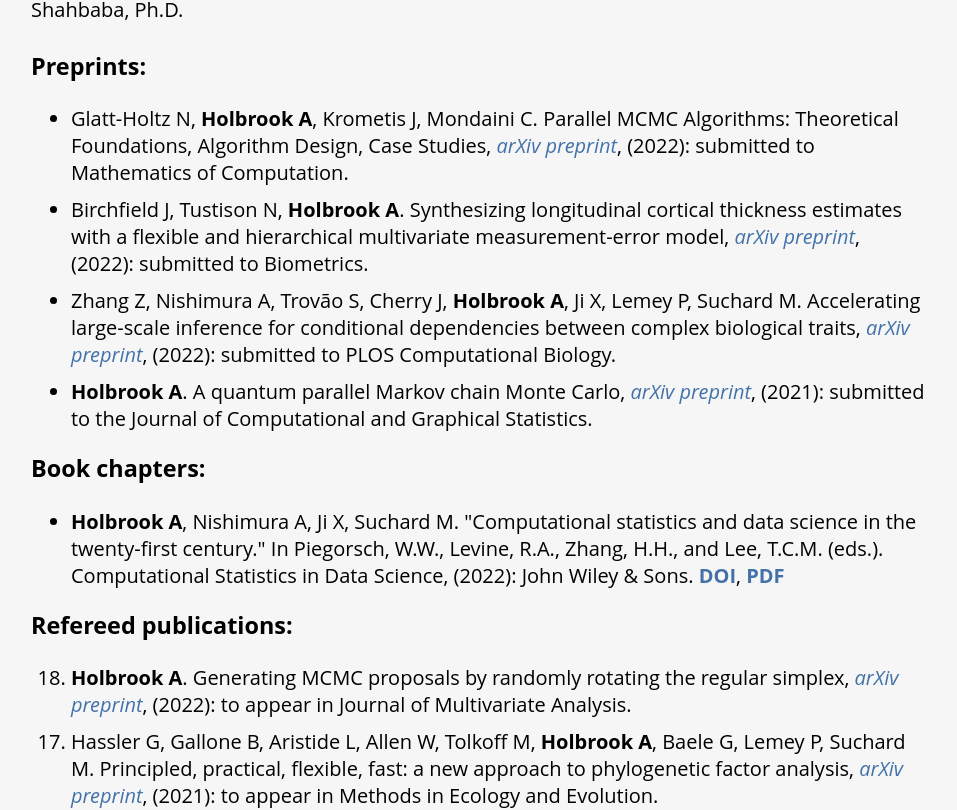
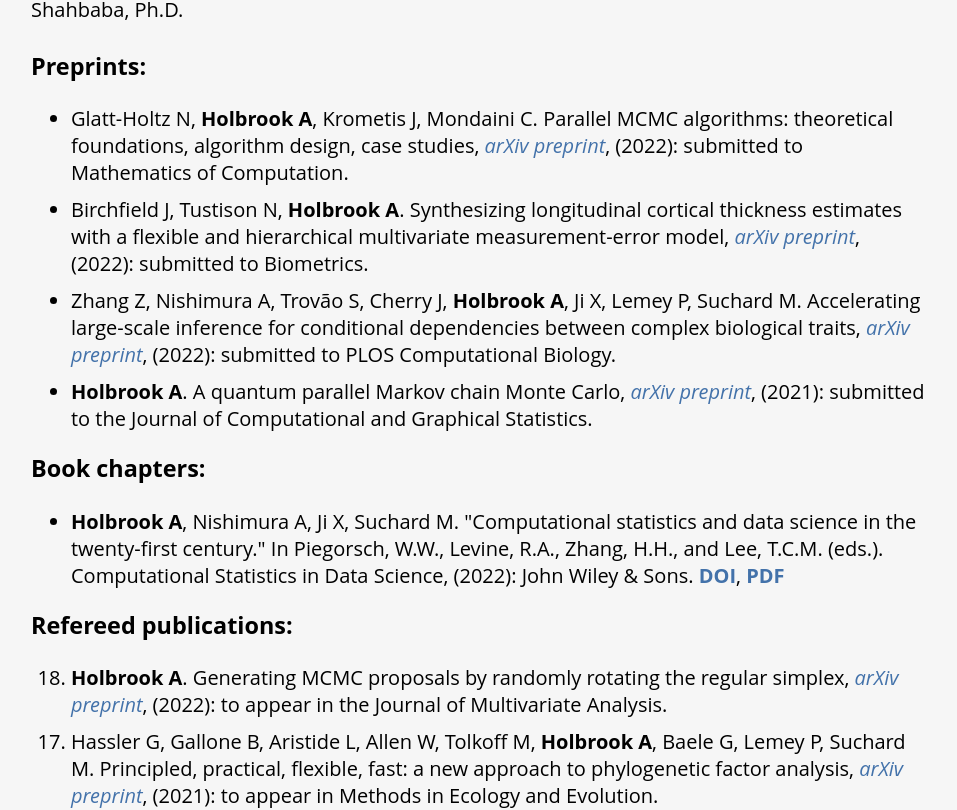
Before and after one commit to andrewjholbrook/andrewjholbrook.github.io, a Jekyll site: the page built from research.html, in a window 1280 px wide. Shown: the part 160-970 px from the top of the page, without its empty margins (161-1118 px from the left). Built offline with Jekyll 4.4.1, drawn with Linux system fonts in a browser that asks for light colours; a style sheet for code colours, icons or effects is not loaded.

Commit message:
Update research.html

```diff
--- a/research.html
+++ b/research.html
@@ -11,7 +11,7 @@ title: Andrew Holbrook | Research
 
   <h3>Preprints:</h3>
   <ul id="preprints">
-        <li>Glatt-Holtz N, <b>Holbrook A</b>, Krometis J, Mondaini C. Parallel MCMC Algorithms: Theoretical Foundations, Algorithm Design, Case Studies, <i><a href="https://arxiv.org/abs/2209.04750" target="_blank">arXiv preprint</a></i>, (2022): submitted to Mathematics of Computation.  </li>
+        <li>Glatt-Holtz N, <b>Holbrook A</b>, Krometis J, Mondaini C. Parallel MCMC algorithms: theoretical foundations, algorithm design, case studies, <i><a href="https://arxiv.org/abs/2209.04750" target="_blank">arXiv preprint</a></i>, (2022): submitted to Mathematics of Computation.  </li>
         <li>Birchfield J, Tustison N, <b>Holbrook A</b>. Synthesizing longitudinal cortical thickness estimates with a flexible and hierarchical multivariate measurement-error model, <i><a href="http://arxiv.org/abs/2204.03576" target="_blank">arXiv preprint</a></i>, (2022): submitted to Biometrics. </li>
     <li>Zhang Z, Nishimura A, Trovão S, Cherry J, <b>Holbrook A</b>, Ji X, Lemey P, Suchard M. Accelerating large-scale inference for conditional dependencies between complex biological traits, <i><a href="http://arxiv.org/abs/2201.07291" target="_blank">arXiv preprint</a></i>, (2022): submitted to PLOS Computational Biology.</li>
                 <li><b>Holbrook A</b>. A quantum parallel Markov chain Monte Carlo, <i><a href="http://arxiv.org/abs/2112.00212" target="_blank">arXiv preprint</a></i>, (2021): submitted to the Journal of Computational and Graphical Statistics.</li>
@@ -28,7 +28,7 @@ John Wiley & Sons. <b><a href="https://doi.org/10.1002/9781118445112.stat08324"
   <h3>Refereed publications:</h3>
 
   <ol id="pubs" reversed>
-                <li><b>Holbrook A</b>. Generating MCMC proposals by randomly rotating the regular simplex, <i><a href="https://arxiv.org/abs/2110.06445" target="_blank">arXiv preprint</a></i>, (2022): to appear in Journal of Multivariate Analysis.  </li>
+                <li><b>Holbrook A</b>. Generating MCMC proposals by randomly rotating the regular simplex, <i><a href="https://arxiv.org/abs/2110.06445" target="_blank">arXiv preprint</a></i>, (2022): to appear in the Journal of Multivariate Analysis.  </li>
                 <li> Hassler G, Gallone B, Aristide L, Allen W, Tolkoff M, <b>Holbrook A</b>, Baele G, Lemey P, Suchard M. Principled, practical, flexible, fast: a new approach to phylogenetic factor analysis, <i><a href="https://arxiv.org/abs/2107.01246" target="_blank">arXiv preprint</a></i>, (2021): to appear in Methods in Ecology and Evolution.
                             <li> <b>Holbrook A</b>, Ji X, Suchard M. From viral evolution to spatial contagion: a biologically modulated Hawkes model, <i><a href="https://doi.org/10.1093/bioinformatics/btac027" target="_blank">Bioinformatics</a></i>, 38.7 (2022): 1846-1856. <a href="papers/phyloHawkes.pdf" target="_blank"><b>PDF</b></a>
                     <li> <b>Holbrook A</b>, Ji X, Suchard M. Bayesian mitigation of spatial coarsening for a Hawkes model applied to gunfire, wildfire and viral contagion, <i><a href="http://dx.doi.org/10.1214/21-AOAS1517" target="_blank">Annals of Applied Statistics</a></i>, 16.1 (2022): 573-595. <a href="papers/spatialCoarsening.pdf" target="_blank"><b>PDF</b></a>
```
